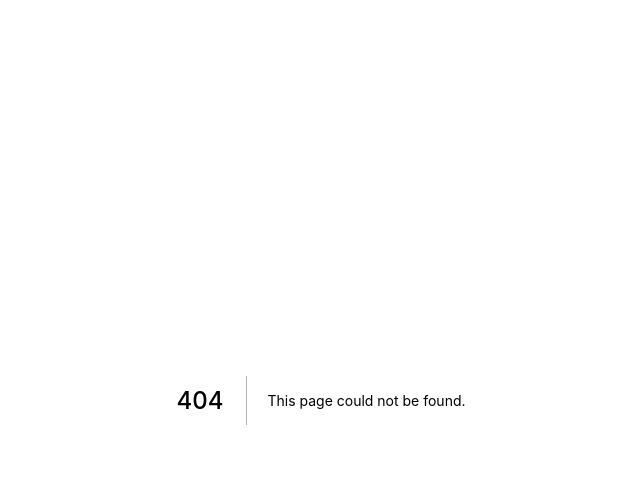
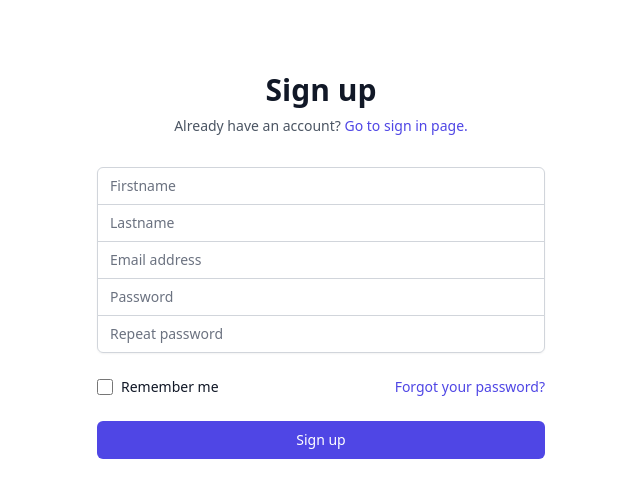
Before and after one commit to piaseckimaks/teams, a Next.js app: page /signup in a window 1280 px wide. Before the commit this address had no page. Shown: the top 498 px of the page, without its empty margins (319-959 px from the left). Built offline with nearby package versions, Linux system fonts and the light colour scheme.

Commit message:
Form ready | must implement DB

```diff
--- /dev/null
+++ b/components/Form.js
@@ -0,0 +1,132 @@
+import React from 'react'
+import Link from 'next/link'
+
+export default function Form({ handleLogin, isSignForm }) {
+    return (
+        <div className="min-h-full flex items-center justify-center py-12 px-4 sm:px-6 lg:px-8">
+        <div className="max-w-md w-full space-y-8">
+          <div>
+            <h2 className="mt-6 text-center text-3xl font-extrabold text-gray-900">{isSignForm ? 'Sign in' : 'Sign up'}</h2>
+            <p className="mt-2 text-center text-sm text-gray-600">
+              {isSignForm ? "Don't have an account? " : "Already have an account? "}
+              <Link href={isSignForm ? '/signup' : '/signin'}>
+                <a className="font-medium text-indigo-600 hover:text-indigo-500">
+                    {isSignForm ? 'Create one.' : 'Go to sign in page.'}
+                </a>
+              </Link>
+            </p>
+          </div>
+          <form className="mt-8 space-y-6" onSubmit={handleLogin}>
+            <input type="hidden" name="remember" defaultValue="true" />
+            <div className="rounded-md shadow-sm -space-y-px">
+                {
+                    !isSignForm &&
+                    <>
+                        <label htmlFor="firstname" className="sr-only">
+                        Email address
+                        </label>
+                        <input
+                        id="firstname"
+                        name="firstname"
+                        type="firstname"
+                        autoComplete="firstname"
+                        required
+                        className="appearance-none rounded-none relative block w-full px-3 py-2 border border-gray-300 placeholder-gray-500 text-gray-900 rounded-t-md focus:outline-none focus:ring-indigo-500 focus:border-indigo-500 focus:z-10 sm:text-sm"
+                        placeholder="Firstname"
+                        />
+                        <label htmlFor="lastname" className="sr-only">
+                        Lastname
+                        </label>
+                        <input
+                        id="lastname"
+                        name="lastname"
+                        type="lastname"
+                        autoComplete="lastname"
+                        required
+                        className="appearance-none rounded-none relative block w-full px-3 py-2 border border-gray-300 placeholder-gray-500 text-gray-900 focus:outline-none focus:ring-indigo-500 focus:border-indigo-500 focus:z-10 sm:text-sm"
+                        placeholder="Lastname"
+                        />
+                    </>
+                }
+              <div>
+                <label htmlFor="email-address" className="sr-only">
+                  Email address
+                </label>
+                <input
+                  id="email"
+                  name="email"
+                  type="email"
+                  autoComplete="email"
+                  required
+                  className={`appearance-none rounded-none relative block w-full px-3 py-2 border border-gray-300 placeholder-gray-500 text-gray-900 ${isSignForm && 'rounded-t-md'} focus:outline-none focus:ring-indigo-500 focus:border-indigo-500 focus:z-10 sm:text-sm`}
+                  placeholder="Email address"
+                />
+              </div>
+              <div>
+                <label htmlFor="password" className="sr-only">
+                  Password
+                </label>
+                <input
+                  id="password"
+                  name="password"
+                  type="password"
+                  autoComplete="current-password"
+                  required
+                  className={`appearance-none rounded-none relative block w-full px-3 py-2 border border-gray-300 placeholder-gray-500 text-gray-900 ${isSignForm && 'rounded-b-md'} focus:outline-none focus:ring-indigo-500 focus:border-indigo-500 focus:z-10 sm:text-sm`}
+                  placeholder="Password"
+                />
+              </div>
+                {
+                    !isSignForm &&
+                    <div>
+                        <label htmlFor="re-password" className="sr-only">
+                            Repeat password
+                        </label>
+                        <input
+                            id="re-password"
+                            name="re-password"
+                            type="re-password"
+                            autoComplete="current-password"
+                            required
+                            className="appearance-none rounded-none relative block w-full px-3 py-2 border border-gray-300 placeholder-gray-500 text-gray-900 rounded-b-md focus:outline-none focus:ring-indigo-500 focus:border-indigo-500 focus:z-10 sm:text-sm"
+                            placeholder="Repeat password"
+                        />
+                    </div>
+                }
+            </div>
+            <div className="flex items-center justify-between">
+              <div className="flex items-center">
+                <input
+                  id="remember-me"
+                  name="remember-me"
+                  type="checkbox"
+                  className="h-4 w-4 text-indigo-600 focus:ring-indigo-500 border-gray-300 rounded"
+                />
+                <label htmlFor="remember-me" className="ml-2 block text-sm text-gray-900">
+                  Remember me
+                </label>
+              </div>
+
+              <div className="text-sm">
+                <a href="#" className="font-medium text-indigo-600 hover:text-indigo-500">
+                  Forgot your password?
+                </a>
+              </div>
+            </div>
+
+            <div>
+              <button
+                type="submit"
+                className="group relative w-full flex justify-center py-2 px-4 border border-transparent text-sm font-medium rounded-md text-white bg-indigo-600 hover:bg-indigo-700 focus:outline-none focus:ring-2 focus:ring-offset-2 focus:ring-indigo-500"
+              >
+                <span className="absolute left-0 inset-y-0 flex items-center pl-3">
+                  {/* <LockClosedIcon className="h-5 w-5 text-indigo-500 group-hover:text-indigo-400" aria-hidden="true" /> */}
+                </span>
+                Sign up
+              </button>
+            </div>
+          </form>
+        </div>
+      </div>
+    )
+}
--- a/helpers/user.js
+++ b/helpers/user.js
@@ -14,20 +14,13 @@ const connection = mysql.createConnection({
   database : process.env.DB_NAME
 });
 
-connection.connect();
 
-connection.query('SELECT 1 + 1 AS solution', function (error, results, fields) {
-  if (error) throw error;
-  console.log('The solution is: ', results[0].solution);
-});
-
-connection.end();
 
 const users = [
 
 ]
 
-export async function createUser({ username, password }) {
+export async function createUser({ email, password }) {
   // Here you should create the user and save the salt and hashed password (some dbs may have
   // authentication methods that will do it for you so you don't have to worry about it):
   const salt = crypto.randomBytes(16).toString('hex')
@@ -35,15 +28,23 @@ export async function createUser({ username, password }) {
     .pbkdf2Sync(password, salt, 1000, 64, 'sha512')
     .toString('hex')
   const user = {
-    id: uuidv4(),
     createdAt: Date.now(),
-    username,
+    email,
     hash,
     salt,
   }
 
   // This is an in memory store for users, there is no data persistence without a proper DB
   users.push(user)
+
+  connection.connect();
+
+  connection.query('SELECT 1 + 1 AS solution', function (error, results, fields) {
+    if (error) throw error;
+    console.log('The solution is: ', results[0].solution);
+  });
+
+  connection.end();
 
   return { username, createdAt: Date.now() }
 }
--- a/pages/signin.js
+++ b/pages/signin.js
@@ -1,81 +1,10 @@
 import Head from 'next/head'
 import Image from 'next/image'
+import Form from '../components/Form'
 
 export default function signin({handleLogin}) {
 
   return (
-    <div className="min-h-full flex items-center justify-center py-12 px-4 sm:px-6 lg:px-8">
-        <div className="max-w-md w-full space-y-8">
-          <div>
-            <h2 className="mt-6 text-center text-3xl font-extrabold text-gray-900">BugIT</h2>
-
-          </div>
-          <form className="mt-8 space-y-6" onSubmit={handleLogin}>
-            <input type="hidden" name="remember" defaultValue="true" />
-            <div className="rounded-md shadow-sm -space-y-px">
-              <div>
-                <label htmlFor="email-address" className="sr-only">
-                  Email address
-                </label>
-                <input
-                  id="username"
-                  name="username"
-                  type="username"
-                  autoComplete="username"
-                  required
-                  className="appearance-none rounded-none relative block w-full px-3 py-2 border border-gray-300 placeholder-gray-500 text-gray-900 rounded-t-md focus:outline-none focus:ring-indigo-500 focus:border-indigo-500 focus:z-10 sm:text-sm"
-                  placeholder="Email address"
-                />
-              </div>
-              <div>
-                <label htmlFor="password" className="sr-only">
-                  Password
-                </label>
-                <input
-                  id="password"
-                  name="password"
-                  type="password"
-                  autoComplete="current-password"
-                  required
-                  className="appearance-none rounded-none relative block w-full px-3 py-2 border border-gray-300 placeholder-gray-500 text-gray-900 rounded-b-md focus:outline-none focus:ring-indigo-500 focus:border-indigo-500 focus:z-10 sm:text-sm"
-                  placeholder="Password"
-                />
-              </div>
-            </div>
-
-            <div className="flex items-center justify-between">
-              <div className="flex items-center">
-                <input
-                  id="remember-me"
-                  name="remember-me"
-                  type="checkbox"
-                  className="h-4 w-4 text-indigo-600 focus:ring-indigo-500 border-gray-300 rounded"
-                />
-                <label htmlFor="remember-me" className="ml-2 block text-sm text-gray-900">
-                  Remember me
-                </label>
-              </div>
-
-              <div className="text-sm">
-                <a href="#" className="font-medium text-indigo-600 hover:text-indigo-500">
-                  Forgot your password?
-                </a>
-              </div>
-            </div>
-
-            <div>
-              <button
-                type="submit"
-                className="group relative w-full flex justify-center py-2 px-4 border border-transparent text-sm font-medium rounded-md text-white bg-indigo-600 hover:bg-indigo-700 focus:outline-none focus:ring-2 focus:ring-offset-2 focus:ring-indigo-500"
-              >
-                <span className="absolute left-0 inset-y-0 flex items-center pl-3">
-                  {/* <LockClosedIcon className="h-5 w-5 text-indigo-500 group-hover:text-indigo-400" aria-hidden="true" /> */}
-                </span>
-                Sign in
-              </button>
-            </div>
-          </form>
-        </div>
-      </div>
+    <Form handleLogin={handleLogin} isSignForm={true}  />
   )
 }
--- /dev/null
+++ b/pages/signup.js
@@ -0,0 +1,8 @@
+import React from 'react'
+import Form from '../components/Form'
+
+export default function signup({handleLogin}) {
+    return (
+        <Form handleLogin={handleLogin} isSignForm={false}/>
+    )
+}
```
